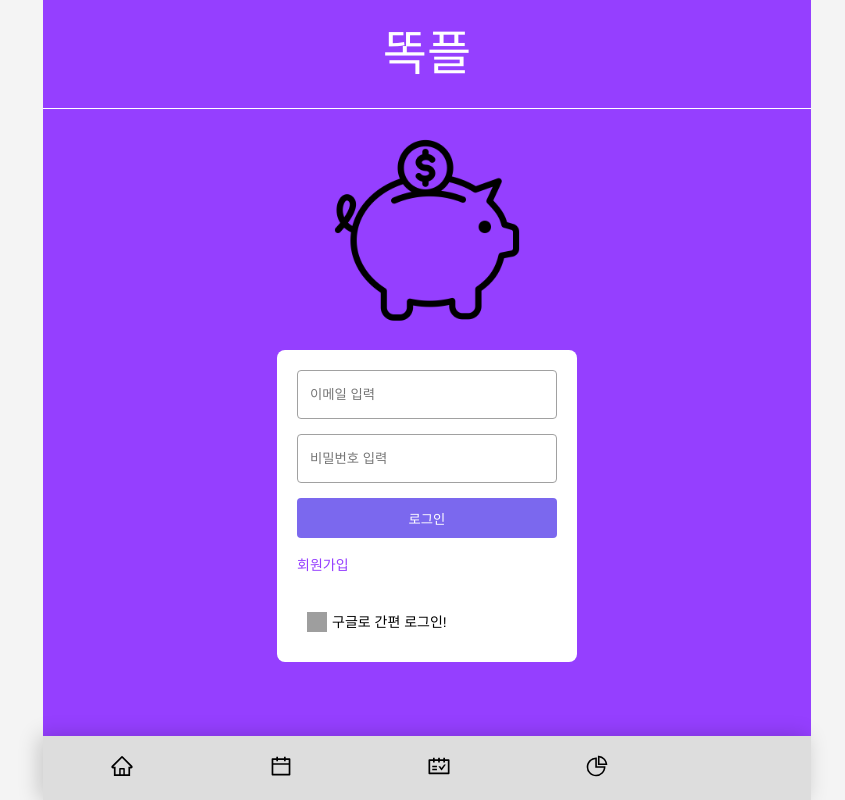
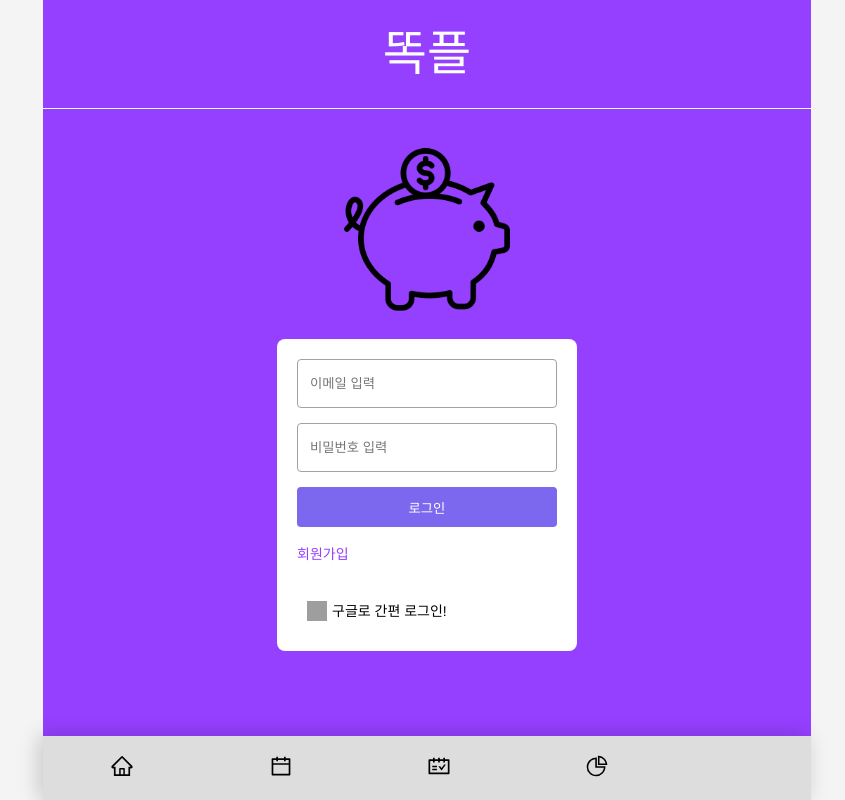
Before and after one commit to FC-TOY-10/ddock-ple, a React (Vite) app: page /login in a window 1280 px wide. Shown: the whole page, without its empty margins (213-1058 px from the left). Built offline with nearby package versions, Linux system fonts and the light colour scheme; no server answers; grey boxes are pictures that could not be loaded.

Commit message:
fix: common styles

```diff
--- a/src/components/common/Header.tsx
+++ b/src/components/common/Header.tsx
@@ -32,6 +32,8 @@ const HeaderContainer = styled.header`
   display: flex;
   justify-content: center;
   align-items: center;
+  z-index: 100;
+  overflow: hidden;
   /* position: relative; */
 
   h1 {
--- a/src/components/common/Layout.tsx
+++ b/src/components/common/Layout.tsx
@@ -54,5 +54,6 @@ const Container = styled.div`
 const OutletWrapper = styled.div<{ hasHeader: boolean }>`
   flex-grow: 1;
   margin-top: ${props => (props.hasHeader ? `56px` : `0`)};
+  background-color: ${props => (props.hasHeader ? `var(--color-white);` : `var(--color-primary);`)};
   margin-bottom: 64px;
 `
--- a/src/components/common/Modal.tsx
+++ b/src/components/common/Modal.tsx
@@ -31,7 +31,7 @@ const StyledModal = styled.div`
   justify-content: center;
   align-items: center;
   background-color: rgba(0, 0, 0, 0.5);
-  z-index: 1;
+  z-index: 10;
 `
 
 const ModalContent = styled.div`
--- a/src/components/home/Home.tsx
+++ b/src/components/home/Home.tsx
@@ -81,8 +81,7 @@ const Container = styled.div`
   display: flex;
   align-items: center;
   flex-direction: column;
-  background-color: var(--color-primary);
-  height: calc(100vh - 64px);
+  padding-bottom: 20px;
   color: var(--color-white);
 `
 
--- a/src/components/login/Login.tsx
+++ b/src/components/login/Login.tsx
@@ -92,15 +92,14 @@ export const Login = () => {
   )
 }
 
-const Container = styled.section`
+const Container = styled.div`
   max-width: 768px;
   margin-left: auto;
   margin-right: auto;
   display: flex;
   align-items: center;
   flex-direction: column;
-  background-color: var(--color-primary);
-  height: calc(100vh - 64px);
+  padding-bottom: 20px;
   position: relative;
 `
 
@@ -118,10 +117,9 @@ const Line = styled.div`
 `
 
 const MainLogo = styled.img`
-  width: 200px;
-  height: 200px;
-  position: absolute;
-  top: 130px;
+  width: 180px;
+  height: 180px;
+  margin-top: 30px;
 `
 
 const Box = styled.div`
@@ -131,8 +129,7 @@ const Box = styled.div`
   display: flex;
   flex-direction: column;
   gap: 10px;
-  position: absolute;
-  top: 350px;
+  margin-top: 20px;
   border-radius: 8px;
 
   input {
--- a/src/components/login/SignUp.tsx
+++ b/src/components/login/SignUp.tsx
@@ -66,8 +66,7 @@ const Container = styled.div`
   display: flex;
   align-items: center;
   flex-direction: column;
-  background-color: var(--color-primary);
-  height: calc(100vh - 64px);
+  padding-bottom: 20px;
   position: relative;
   color: var(--color-white);
 `
@@ -85,10 +84,9 @@ const Line = styled.div`
 `
 
 const MainLogo = styled.img`
-  width: 200px;
-  height: 200px;
-  position: absolute;
-  top: 130px;
+  width: 180px;
+  height: 180px;
+  margin-top: 30px;
 `
 
 const Box = styled.div`
@@ -98,8 +96,7 @@ const Box = styled.div`
   display: flex;
   flex-direction: column;
   gap: 10px;
-  position: absolute;
-  top: 350px;
+  margin-top: 20px;
   border-radius: 8px;
 
   input {
--- a/src/pages/LoginPage.tsx
+++ b/src/pages/LoginPage.tsx
@@ -1,4 +1,4 @@
-import { Login } from "@/components";
+import { Login } from '@/components'
 
 export const LoginPage = () => {
   return (
```
